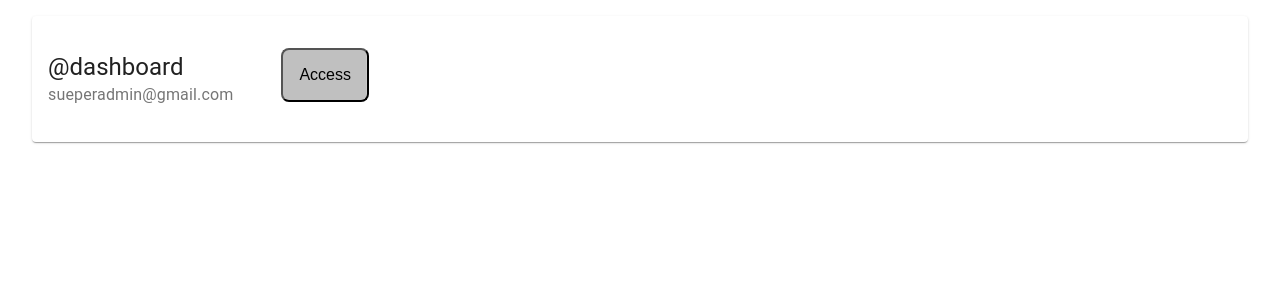
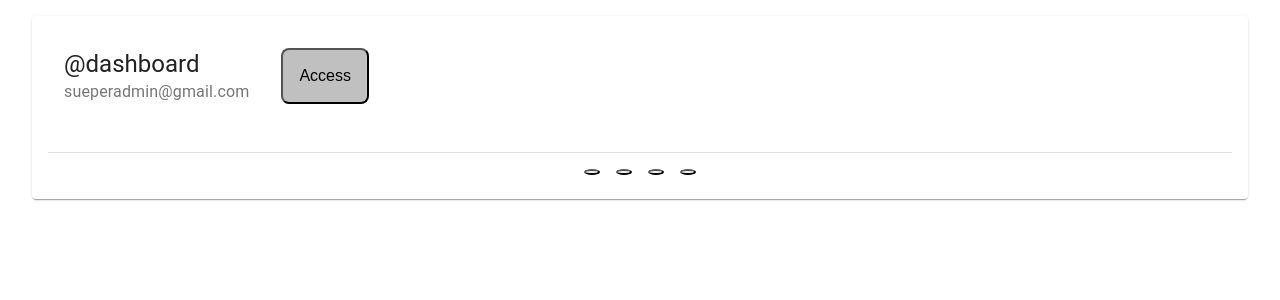
Before and after one commit to Tharunkumar001/Mastr.Bord, a Next.js app: page /components/Dashboard in a window 1280 px wide. Shown: the top 300 px of the page. Built offline with nearby package versions, Linux system fonts and the light colour scheme.

Commit message:
ui update

```diff
--- a/pages/components/Dashboard.jsx
+++ b/pages/components/Dashboard.jsx
@@ -1,4 +1,4 @@
-import { Card, CardContent, CardHeader, Dialog, DialogActions, DialogContent, DialogTitle, makeStyles, MenuItem, TextField } from "@material-ui/core";
+import { Card, CardContent, CardHeader, Dialog, DialogActions, DialogContent, DialogTitle, Divider, makeStyles, MenuItem, TextField } from "@material-ui/core";
 import { useState } from "react";
 import { Button } from "react-bootstrap";
 import styles from "../../styles/Home.module.css";
@@ -18,8 +18,18 @@ const useStyles = makeStyles((theme) => ({
             backgroundRepeat: "no-repeat",
             backgroundPosition: "center bottom",
             transition:" all .2s ease-out",
-
     },
+    navBtnDiv:{
+        display:"flex",
+        flexDirection:"row",
+        gap:"1rem",
+        justifyContent:"center",
+        alignItems:"center",
+        paddingTop:"1rem"
+    },
+    navBtn:{
+        borderRadius:"50%"
+    }
 }));
 
 const Dashboard = () => {
@@ -49,15 +59,23 @@ const Dashboard = () => {
     <div>
         <Card className={styles.superAdminCardRoot}>
             <div className={styles.superAdminCard}>
-                <CardHeader title="@dashboard" subheader="sueperadmin@gmail.com" />
+                <CardContent style={{display:"flex", flexDirection:"row"}}>
+                    <CardHeader title="@dashboard" subheader="sueperadmin@gmail.com" />
+                    <Button className={classes.submitBtn} onClick={handleOpen}>
+                        Access
+                    </Button>
+                </CardContent>
 
                 <CardContent>
-                <Button className={classes.submitBtn} onClick={handleOpen}>
-                    Access
-                </Button>
+                <Divider />
 
+                <div className={classes.navBtnDiv}>
+                    <Button className={classes.navBtn}></Button>
+                    <Button className={classes.navBtn}></Button>
+                    <Button className={classes.navBtn}></Button>
+                    <Button className={classes.navBtn}></Button>
+                </div>
                 </CardContent>
-
             </div>
         </Card>
 
--- a/styles/Home.module.css
+++ b/styles/Home.module.css
@@ -280,18 +280,9 @@
   margin:1rem;
   margin-right:auto;
   margin-left:auto;
+
 }
 
-.superAdminCard {
-  display: flex;
-  flex-direction: column;
-}
-
-@media screen and (min-width: 480px) {
-  .superAdminCard {
-    flex-direction: row
-  }
-}
 
 /*creation*/
 
```
Also changed, not shown: pages/superAdmin.jsx (+8 -1 lines), pages/Stats/ClassStats.js (added), pages/Stats/CreationStats.js (added), pages/Stats/Grievence.js (added).
